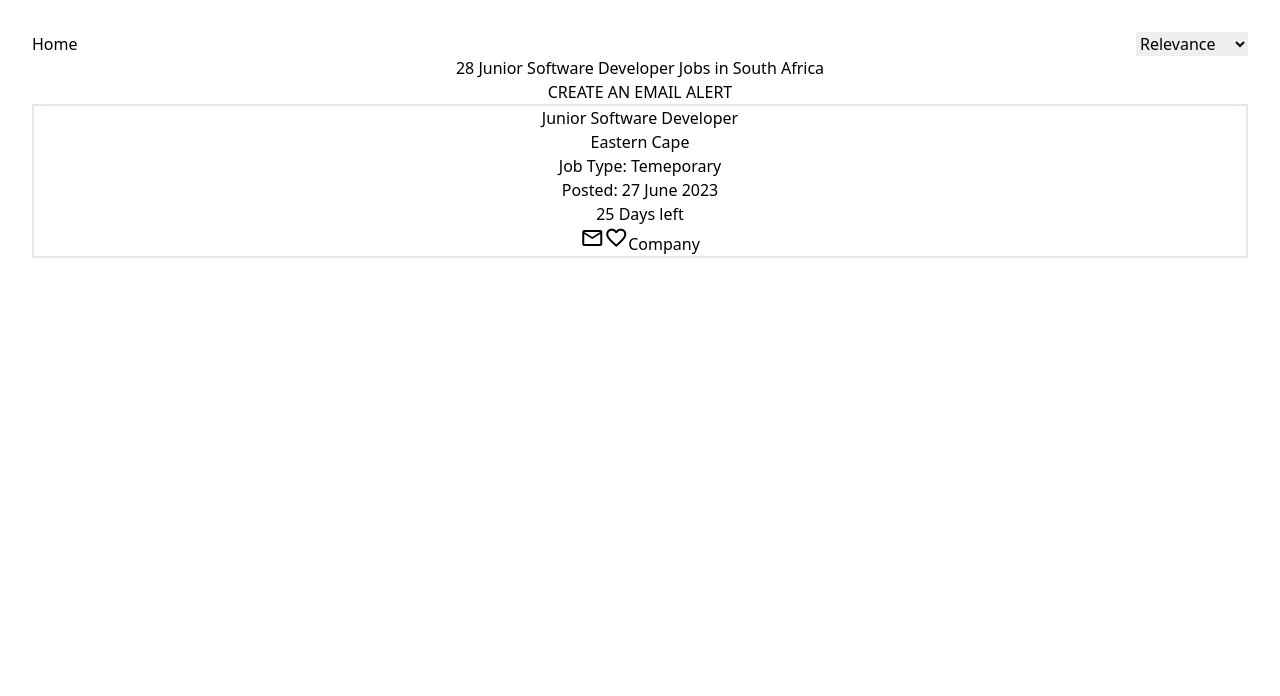
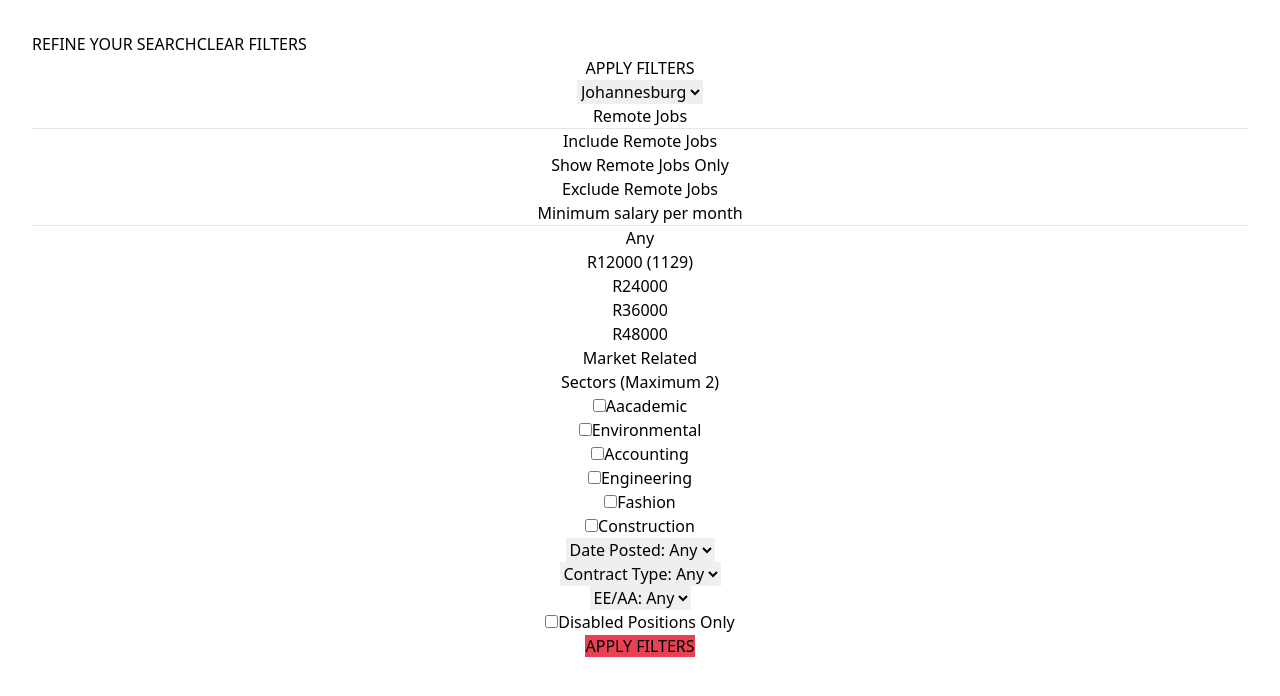
Before and after one commit to Nolu-M/job-listing-platform, a React (Vite) app: page / in a window 1280 px wide. Shown: the top 696 px of the page. Built offline with nearby package versions, Linux system fonts and the light colour scheme.

Commit message:
Added SearchListings layout

```diff
--- a/src/App.jsx
+++ b/src/App.jsx
@@ -1,11 +1,13 @@
 import './App.css'
 import JobListings from './components/JobListings'
+import SearchListings from './components/SearchListings'
 
 
 function App() {
   return (
     <>
-      <JobListings />
+      <SearchListings/>
+
     </>
   )
 }
--- a/src/components/SearchListings.jsx
+++ b/src/components/SearchListings.jsx
@@ -3,7 +3,82 @@ import React from 'react'
 const SearchListings = () => {
   return (
     <div>
-
+      <div className='flex'>
+        <h2>REFINE YOUR SEARCH</h2>
+        <h3>CLEAR FILTERS</h3>
+        <hr />
+      </div>
+      <div>
+        <button>APPLY FILTERS</button>
+      </div>
+      <div>
+        <select name="" id="">
+          <option value="">Johannesburg</option>
+        </select>
+      </div>
+      <div>
+        <h4>Remote Jobs</h4>
+        <hr />
+        <ul>
+          <li>Include Remote Jobs</li>
+          <li>Show Remote Jobs Only</li>
+          <li>Exclude Remote Jobs</li>
+        </ul>
+      </div>
+      <div>
+        <h4>Minimum salary per month</h4>
+        <hr />
+        <ul>
+          <li>Any</li>
+          <li>R12000 (1129)</li>
+          <li>R24000</li>
+          <li>R36000</li>
+          <li>R48000</li>
+          <li>Market Related</li>
+        </ul>
+      </div>
+      <div>
+        <h4>Sectors (Maximum 2)</h4>
+        <div className=''>
+          <div>
+            <input type="checkbox" name="Academic" id="" /><span>Aacademic</span>
+          </div>
+          <div>
+            <input type="checkbox" name="Environmental" id="" /><span>Environmental</span>
+          </div>
+          <div>
+            <input type="checkbox" name="Accounting" id="" /><span>Accounting</span>
+          </div>
+          <div>
+            <input type="checkbox" name="Engineering" id="" /><span>Engineering</span>
+          </div>
+          <div>
+            <input type="checkbox" name="Fashion" id="" /><span>Fashion</span>
+          </div>
+          <div>
+            <input type="checkbox" name="Construction" id="" /><span>Construction</span>
+          </div>
+        </div>
+      </div>
+      <div>
+      <select name="" id="">
+        <option value="">Date Posted: Any</option>
+      </select>
+      </div>
+      <div>
+      <select name="" id="">
+        <option value="">Contract Type: Any</option>
+      </select>
+      </div>
+      <div>
+      <select name="" id="">
+        <option value="">EE/AA: Any</option>
+      </select>
+      </div>
+      <div>
+        <input type="checkbox" name="" id="" /><span>Disabled Positions Only</span>
+      </div>
+      <a className='bg-girlcode-pink'>APPLY FILTERS</a>
     </div>
   )
 }
--- a/src/index.css
+++ b/src/index.css
@@ -2,7 +2,3 @@
 @tailwind base;
 @tailwind components;
 @tailwind utilities;
-
-ul {
-    list-style: none;
-}
--- a/src/pages/JobListings.jsx
+++ b/src/pages/JobListings.jsx
@@ -1,10 +1,11 @@
 import React from 'react'
+
 
 const JobListings = () => {
   return (
-    <div>
+    <>
 
-    </div>
+    </>
   )
 }
 
--- a/tailwind.config.js
+++ b/tailwind.config.js
@@ -4,7 +4,12 @@ export default {
     "./src/**/*.{js,jsx,ts,tsx}",
   ],
   theme: {
-    extend: {},
+
+    extend: {
+      colors: {
+        'girlcode-pink': "#e94154"
+      }
+    },
   },
   plugins: [],
 }
```
